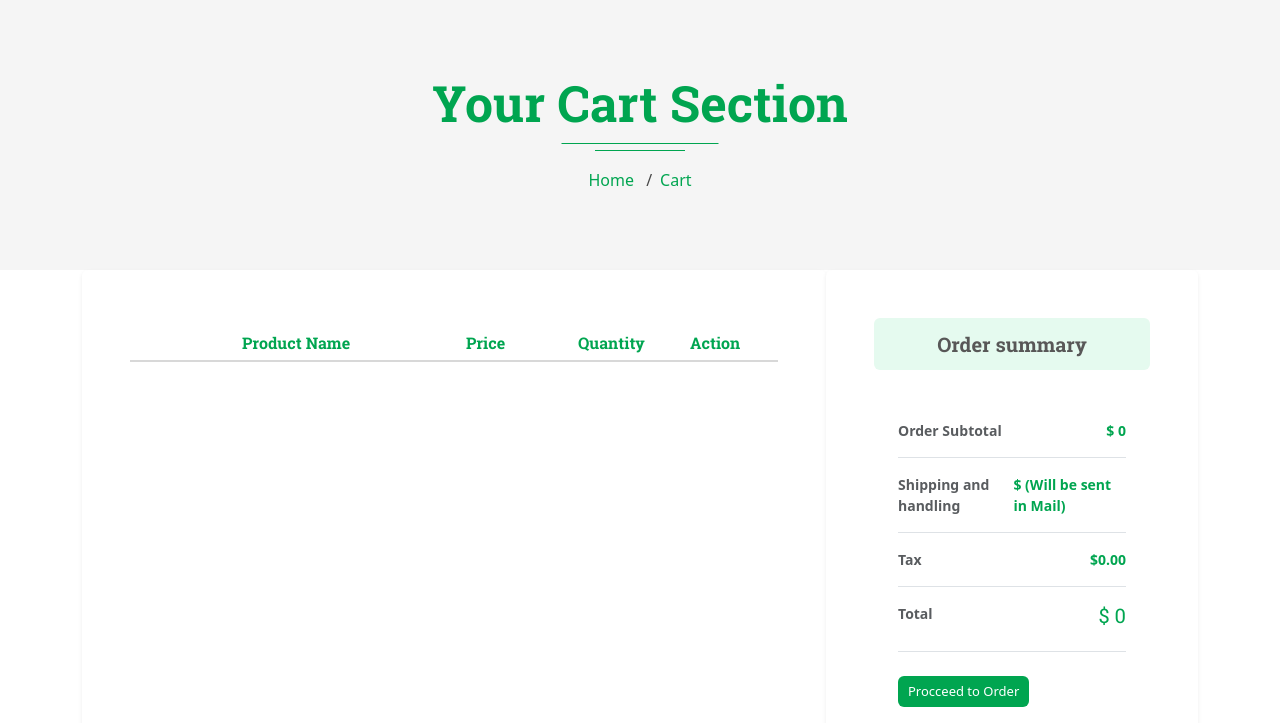
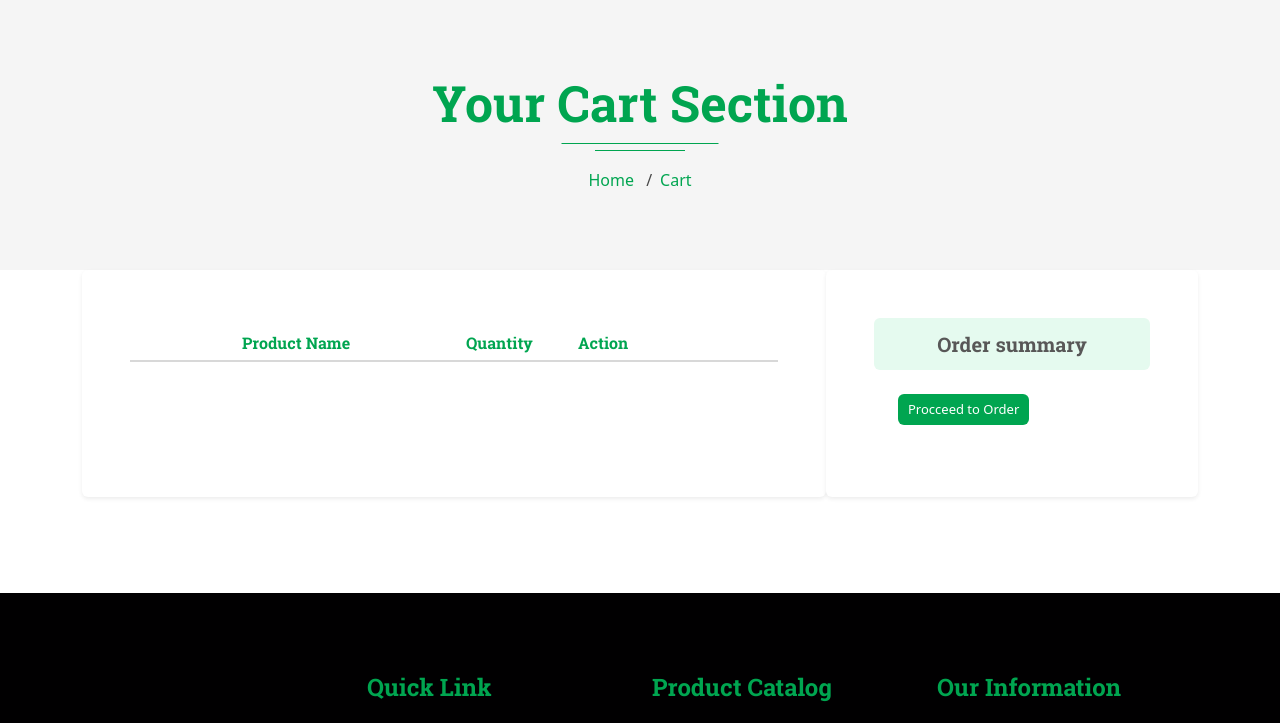
Before and after one commit to Devraj-Sah/dahal-handicraft, a Django app: template website/templates/main/cart.html in a window 1280 px wide. Shown: the part 212-935 px from the top of the page. Run offline with Django 3.2, Linux system fonts and the light colour scheme; the template is opened without the code that fills it, so the values that code supplies are empty; some libraries are stand-ins or nearby versions; some web fonts are replaced.

Commit message:
done + sign problem

```diff
--- a/website/templates/main/cart.html
+++ b/website/templates/main/cart.html
@@ -45,10 +45,10 @@
                                             <h3>Product Name</h3>
                                         </div>
 
-                                        <div class="col-md-2">
+                                        {% comment %} <div class="col-md-2">
                                             <h3>Price</h3>
 
-                                        </div>
+                                        </div> {% endcomment %}
                                         <div class="col-md-2">
                                             <h3>Quantity</h3>
                                         </div>
@@ -82,14 +82,14 @@
                                                 </div>
                                             </div>
 
-                                            <div class="col-md-2 col-sm-12" >
+                                            {% comment %} <div class="col-md-2 col-sm-12" >
                                                 <div class="pro_data" style="display:flex">
                                                     <h5> $</h5> <h5 id="price{{forloop.counter}}" style="margin-left:-60px;"> {{w.product.price}}</h5>
 
                                                 </div >
 
 
-                                            </div>
+                                            </div> {% endcomment %}
                                             <div class="col-md-2 col-sm-12">
                                                 <div class="pro_data">
                                                     <h5 id="num{{forloop.counter}}">{{w.quantity}}</h5>
@@ -123,7 +123,7 @@
                                         </h3>
                                 </div>
                                 <div class="p-4">
-                                    <ul class="list-unstyled mb-4">
+                                    {% comment %} <ul class="list-unstyled mb-4">
                                         <li class="d-flex justify-content-between py-3 border-bottom">
                                             <strong class="text-muted">Order Subtotal
                                             </strong><strong id="alltotal"></strong>
@@ -139,7 +139,7 @@
                                             <strong class="text-muted">Total</strong>
                                             <h5 class="font-weight-bold" id="alltotal1"></h5>
                                         </li>
-                                    </ul>
+                                    </ul> {% endcomment %}
                                     <a href="{% url 'CheckOut'  %}">
                                         <button>Procceed to Order</button>
                                     </a>
--- a/website/templates/partials/main.html
+++ b/website/templates/partials/main.html
@@ -211,7 +211,7 @@
                                         <a href="/{{menu.name}}/{{submenu.name}}" class="nav-link">{{submenu.caption}}</a>
                                     </li> {% endcomment %}
                                     <div class="hm_pro_box">
-                                        <div class="hm_pro_img" style="max-height:233px">
+                                        <div class="hm_pro_img" style="max-height:233px; background-color:#e1e0e5;">
                                             <a href="/{{menu.name}}/{{submenu.name}}">
                                                 <img src="{% if submenu.banner_image1 %}{{submenu.banner_image1.url}}{% else %}{% static 'assets/images/noimage.jpg' %}{% endif %}" alt="" class="img-responsive" style="max-height:233px">
                                             </a>
```
Also changed, not shown: website/templates/main/product-details.html (+12 -7 lines).
